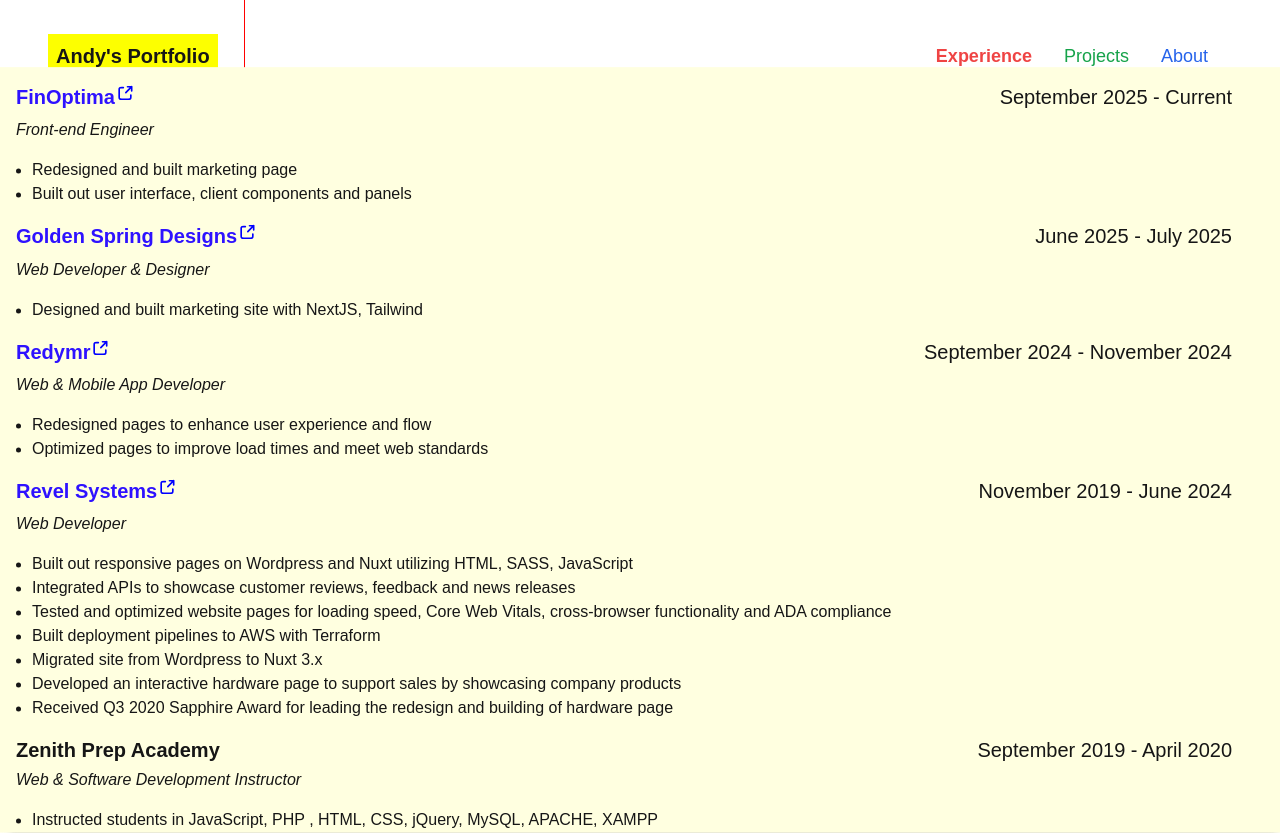
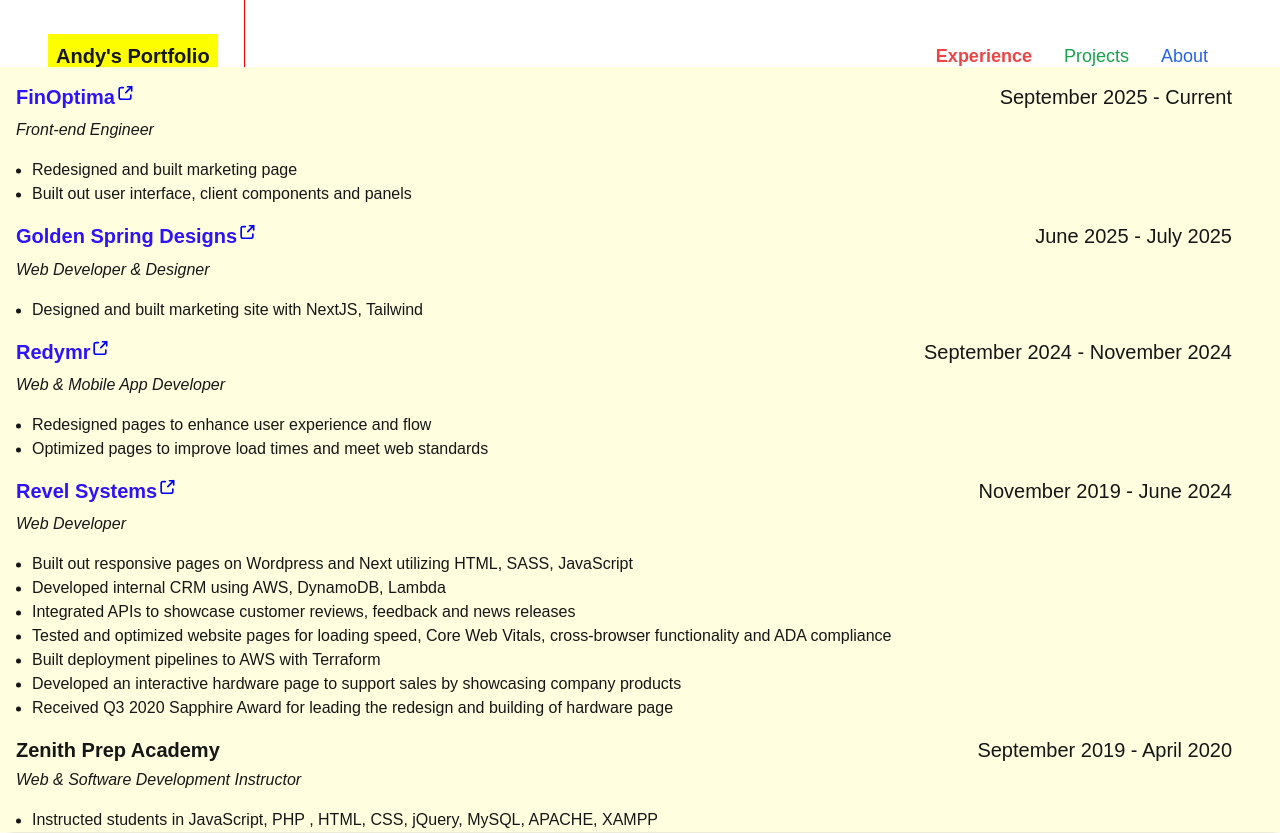
Before and after one commit to weboshi/portfolio-new, a Next.js app: page /experience in a window 1280 px wide. Built offline with nearby package versions, Linux system fonts and the light colour scheme; a web font is replaced by a local one.

Commit message:
Update page.tsx

```diff
--- a/app/experience/page.tsx
+++ b/app/experience/page.tsx
@@ -85,12 +85,12 @@
                     </div>
                     <div className="collapse-content visible">
                         <ul>
-                            <li>Built out responsive pages on Wordpress and Nuxt utilizing HTML, SASS, JavaScript </li>
+                            <li>Built out responsive pages on Wordpress and Next utilizing HTML, SASS, JavaScript </li>
+                            <li>Developed internal CRM using AWS, DynamoDB, Lambda</li>
                             <li>Integrated APIs to showcase customer reviews, feedback and news releases</li>
                             <li>Tested and optimized website pages for loading speed, Core Web Vitals, cross-browser
                                 functionality and ADA compliance</li>
                             <li>Built deployment pipelines to AWS with Terraform</li>
-                            <li>Migrated site from Wordpress to Nuxt 3.x</li>
                             <li>Developed an interactive hardware page to support sales by showcasing company products</li>
                             <li>Received Q3 2020 Sapphire Award for leading the redesign and building of hardware page</li>
                         </ul>
```
